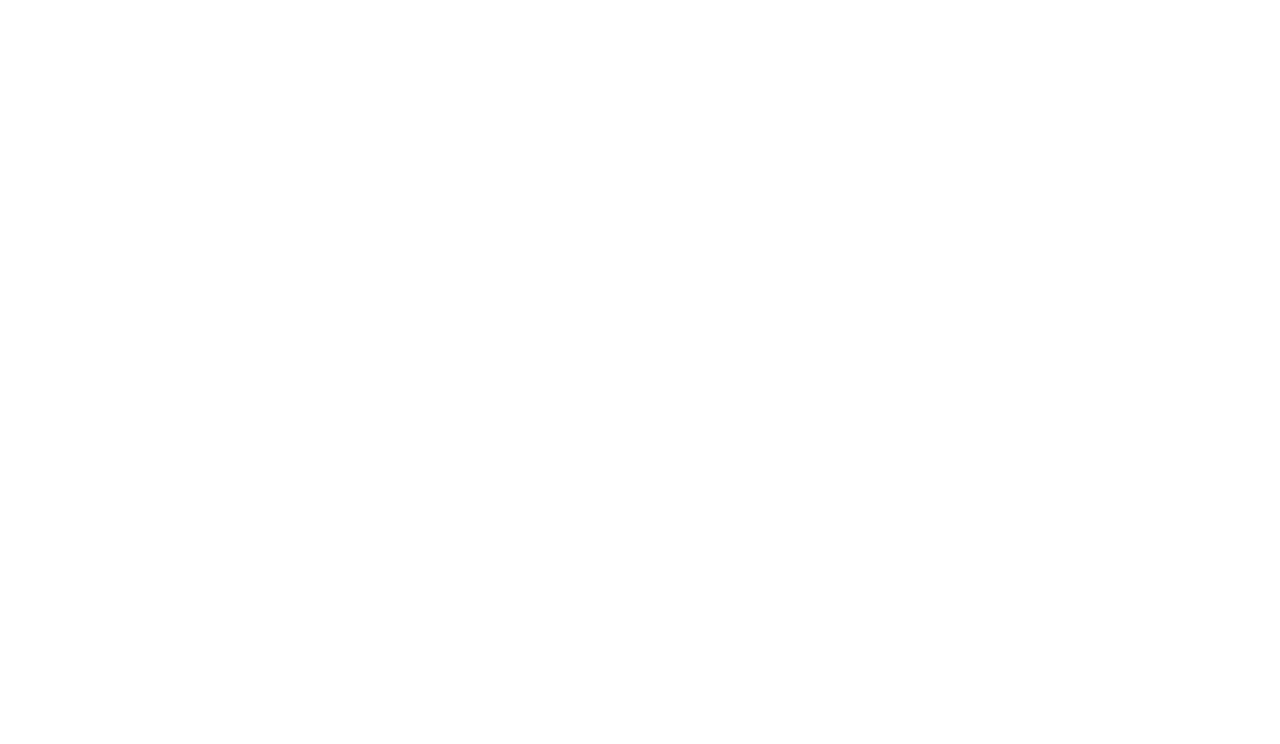
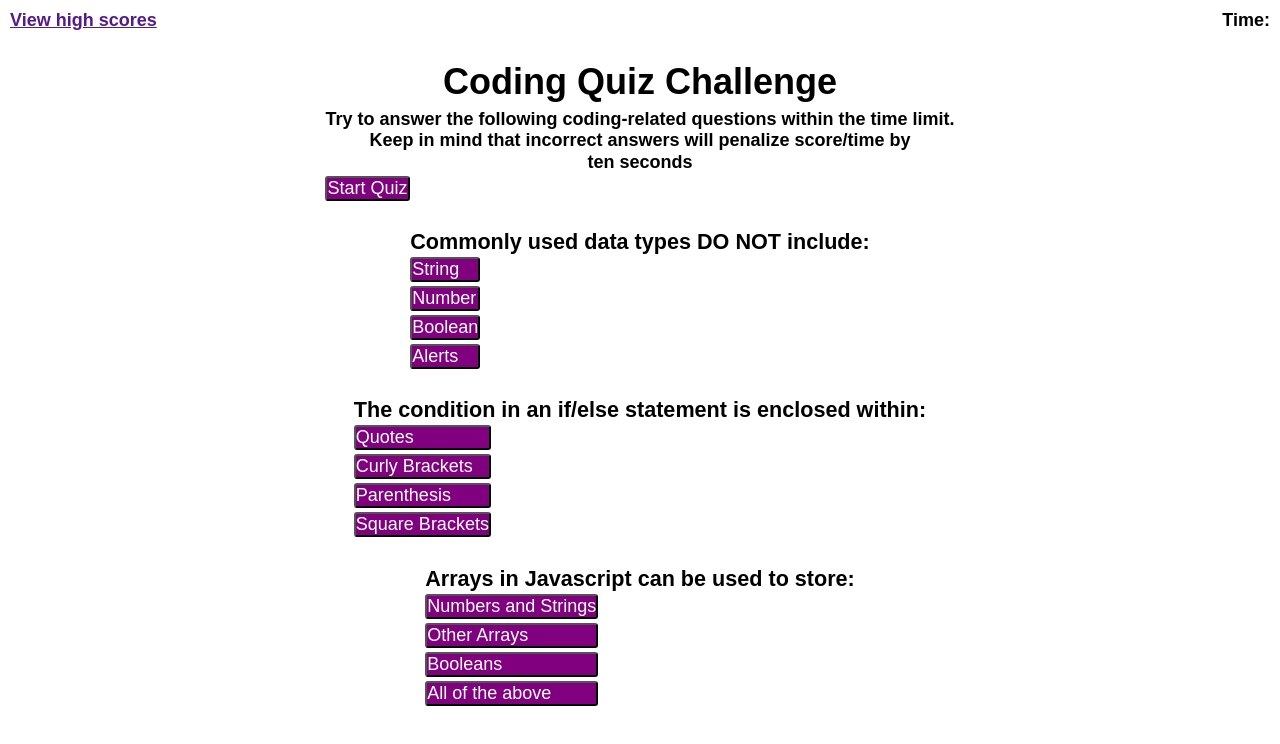
Before and after one commit to DVidal1209/coding_quiz, a plain HTML site: page index.html in a window 1280 px wide. Drawn offline with Linux system fonts and the light colour scheme.

Commit message:
Additional content and styling

```diff
--- /dev/null
+++ b/Assets/css/reset.css
@@ -0,0 +1,29 @@
+* {
+    margin: 0;
+    padding: 0;
+    box-sizing: border-box;
+  }
+
+  html {
+    height: 100%;
+  }
+
+  body {
+    min-height: 100%;
+    line-height: 1;
+    font-family: sans-serif;
+  }
+
+  h1, h2, h3, h4, h5, h6 {
+    font-size: 100%;
+  }
+
+  input, select, option, optgroup, textarea, button,
+  pre, code {
+    font-size: 100%;
+    font-family: inherit;
+  }
+
+  ol, ul {
+    list-style: none;
+  }
--- /dev/null
+++ b/Assets/css/style.css
@@ -0,0 +1,67 @@
+.nav{
+    display: flex;
+    justify-content: space-between;
+    padding: 10px;
+}
+
+.nav a{
+    display: flex;
+    align-items: center;
+}
+
+
+body{
+    display: flex;
+    flex-direction: column;
+    font-weight: bolder;
+    font-size: 18px;
+    line-height: 120%;
+}
+
+h1{
+    font-size: 200%;
+    line-height: 150%;
+}
+
+h2{
+    font-size: 120%;
+    line-height: 120%;
+}
+
+/* Class to put items in the center of the page */
+.center{
+    margin: auto;
+}
+
+.start{
+    display: flex;
+    flex-direction: column;
+    width: fit-content;
+    text-align: center;
+}
+
+#btn_start{
+    display: flex;
+    width: fit-content;
+}
+
+.question{
+    display: flex;
+    flex-direction: column;
+    text-align: center;
+
+}
+
+.answers{
+    display: flex;
+    flex-direction: column;
+    width: fit-content;
+}
+
+.btn{
+    text-align: start;
+    background-color: purple;
+    color: white;
+    margin: 2px 0 2px 0;
+    border-radius: 3px;
+}
--- a/index.html
+++ b/index.html
@@ -4,9 +4,71 @@
     <meta charset="UTF-8">
     <meta http-equiv="X-UA-Compatible" content="IE=edge">
     <meta name="viewport" content="width=device-width, initial-scale=1.0">
-    <title>Document</title>
+    <link rel="stylesheet" href="./Assets/css/reset.css">
+    <link rel="stylesheet" href="./Assets/css/style.css">
+    <title>Coding Quiz</title>
 </head>
 <body>
+    <header>
+        <div class="nav">
+            <a id="view_scores" href="">View high scores</a>
+            <p>Time: <span class="time"></span></p>
+        </div>
+    </header>
+    <div class ="start center">
+        <h1>
+            Coding Quiz Challenge
+        </h1>
+        <p>
+            Try to answer the following coding-related questions within the time limit.
+            <br>
+            Keep in mind that incorrect answers will penalize score/time by
+            <br>
+            ten seconds
+        </p>
+        <button class="btn" id="btn_start">Start Quiz</button>
+    </div>
+    <div class="question center" id="question_1">
+        <h2>
+            Commonly used data types DO NOT include:
+        </h2>
+        <div class="answers">
+            <button class="btn">String</button>
+            <button class="btn">Number</button>
+            <button class="btn">Boolean</button>
+            <button class="btn">Alerts</button>
+        </div>
+    </div>
+    <div class="question center" id="question_2">
+        <h2>
+            The condition in an if/else statement is enclosed within:
+        </h2>
+        <div class="answers">
+            <button class="btn">Quotes</button>
+            <button class="btn">Curly Brackets</button>
+            <button class="btn">Parenthesis</button>
+            <button class="btn">Square Brackets</button>
+        </div>
+    </div>
+    <div class="question center" id="question_3">
+        <h2>
+            Arrays in Javascript can be used to store:
+        </h2>
+        <div class="answers">
+            <button class="btn">Numbers and Strings</button>
+            <button class="btn">Other Arrays</button>
+            <button class="btn">Booleans</button>
+            <button class="btn">All of the above</button>
+        </div>
+    </div>
+    <div class="question center" id="question_4">
 
+    </div>
+    <div class="question center" id="question_5">
+
+    </div>
+    <div class="question center" id="question_6">
+
+    </div>
 </body>
 </html>
```
